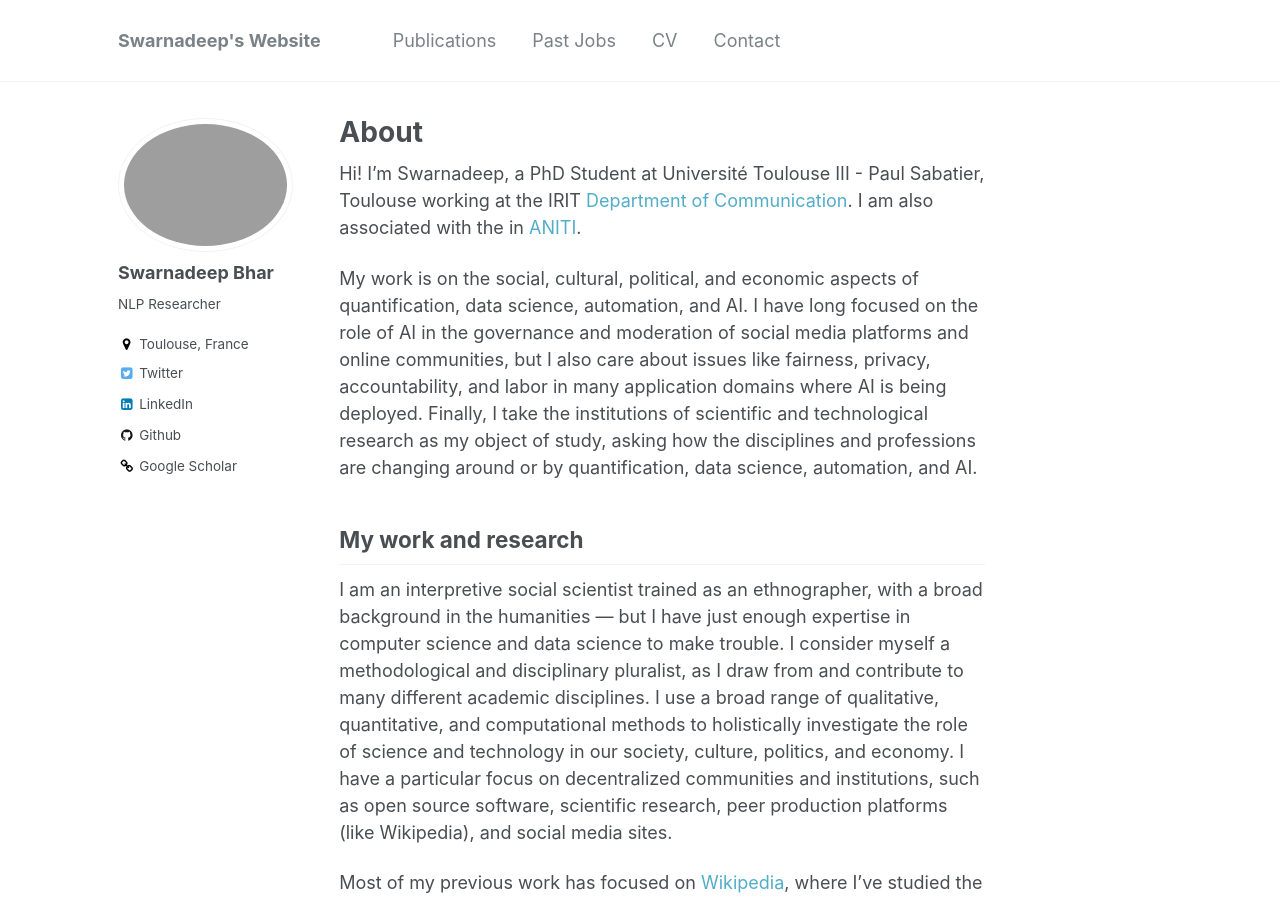
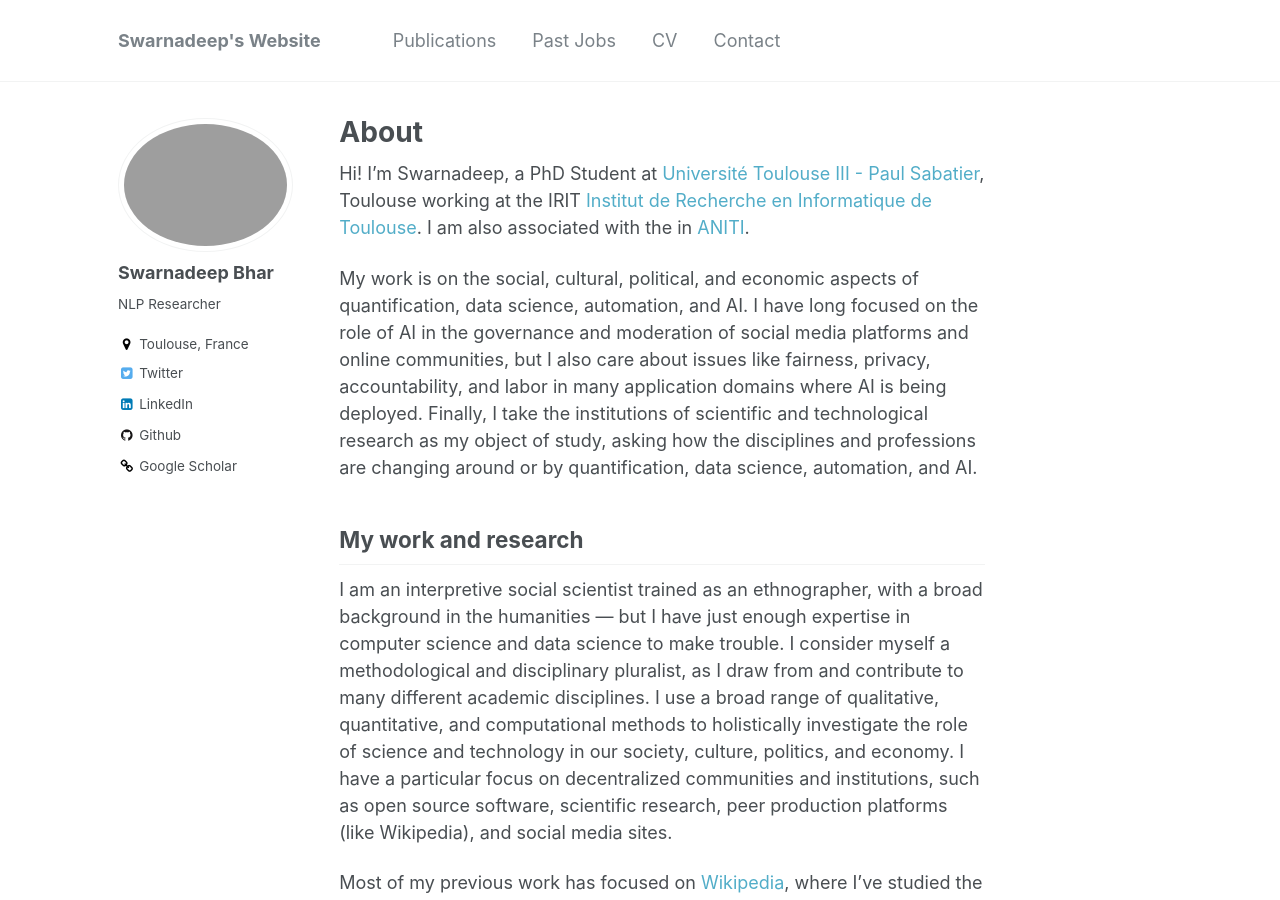
Before and after one commit to swarnadeep8597/swarnadeep8597.github.io, a Jekyll site: the page built from _pages/about.md, in a window 1280 px wide and 900 px high. Built offline with Jekyll 4.4.1, drawn with Linux system fonts in a browser that asks for light colours.

Commit message:
About Content Urls

```diff
--- a/_pages/about.md
+++ b/_pages/about.md
@@ -9,7 +9,7 @@ redirect_from:
 
 {% include base_path %}
 
-Hi! I’m Swarnadeep, a PhD Student at Université Toulouse III - Paul Sabatier, Toulouse working at the IRIT [Department of Communication](https://www.irit.fr/en/home/). I am also associated with the in [ANITI](https://aniti.univ-toulouse.fr/en/).
+Hi! I’m Swarnadeep, a PhD Student at [Université Toulouse III - Paul Sabatier](https://www.univ-tlse3.fr/), Toulouse working at the IRIT [Institut de Recherche en Informatique de Toulouse](https://www.irit.fr/en/home/). I am also associated with the in [ANITI](https://aniti.univ-toulouse.fr/en/).
 
 My work is on the social, cultural, political, and economic aspects of quantification, data science, automation, and AI. I have long focused on the role of AI in the governance and moderation of social media platforms and online communities, but I also care about issues like fairness, privacy, accountability, and labor in many application domains where AI is being deployed. Finally, I take the institutions of scientific and technological research as my object of study, asking how the disciplines and professions are changing around or by quantification, data science, automation, and AI.
 
```
